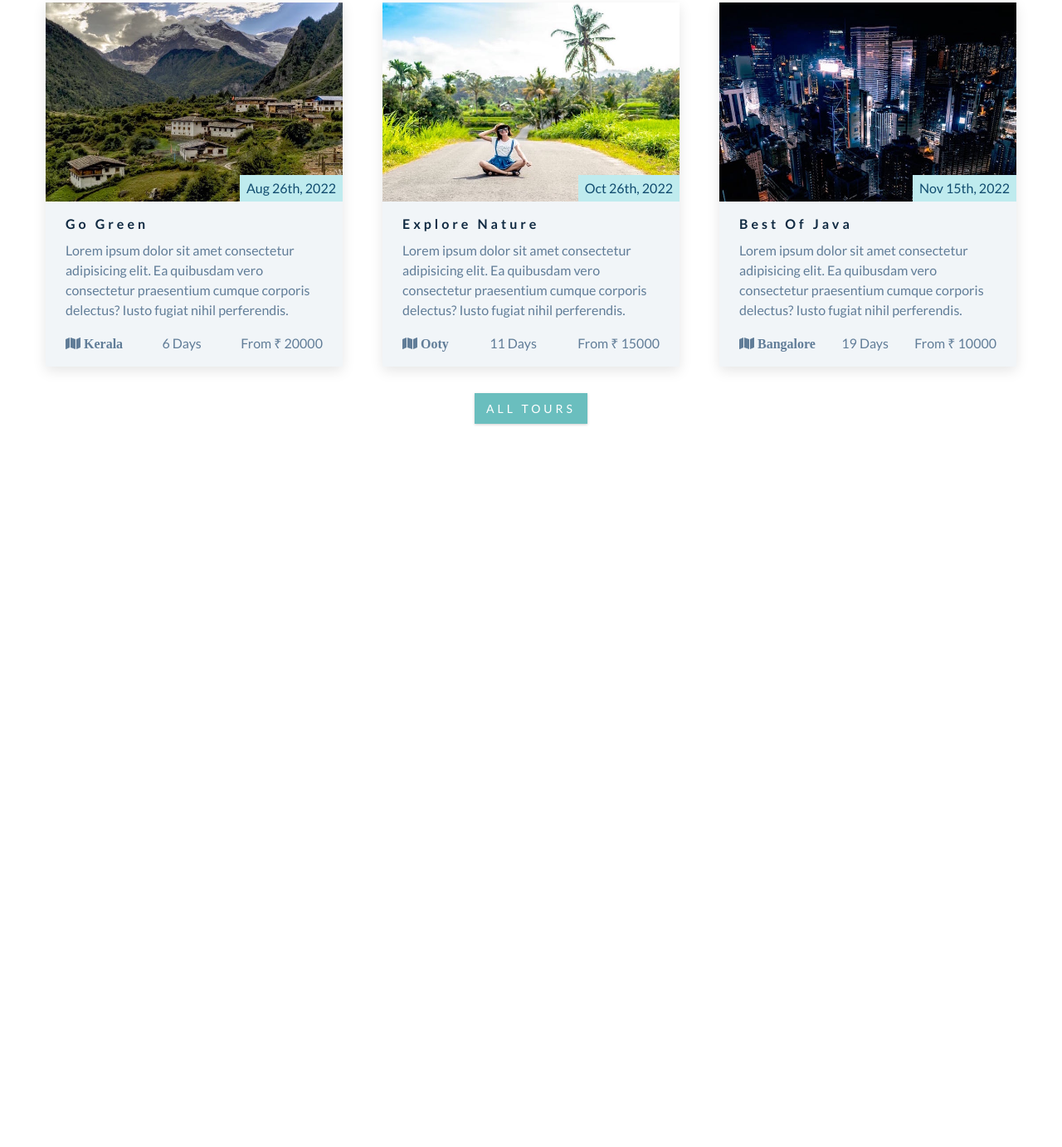
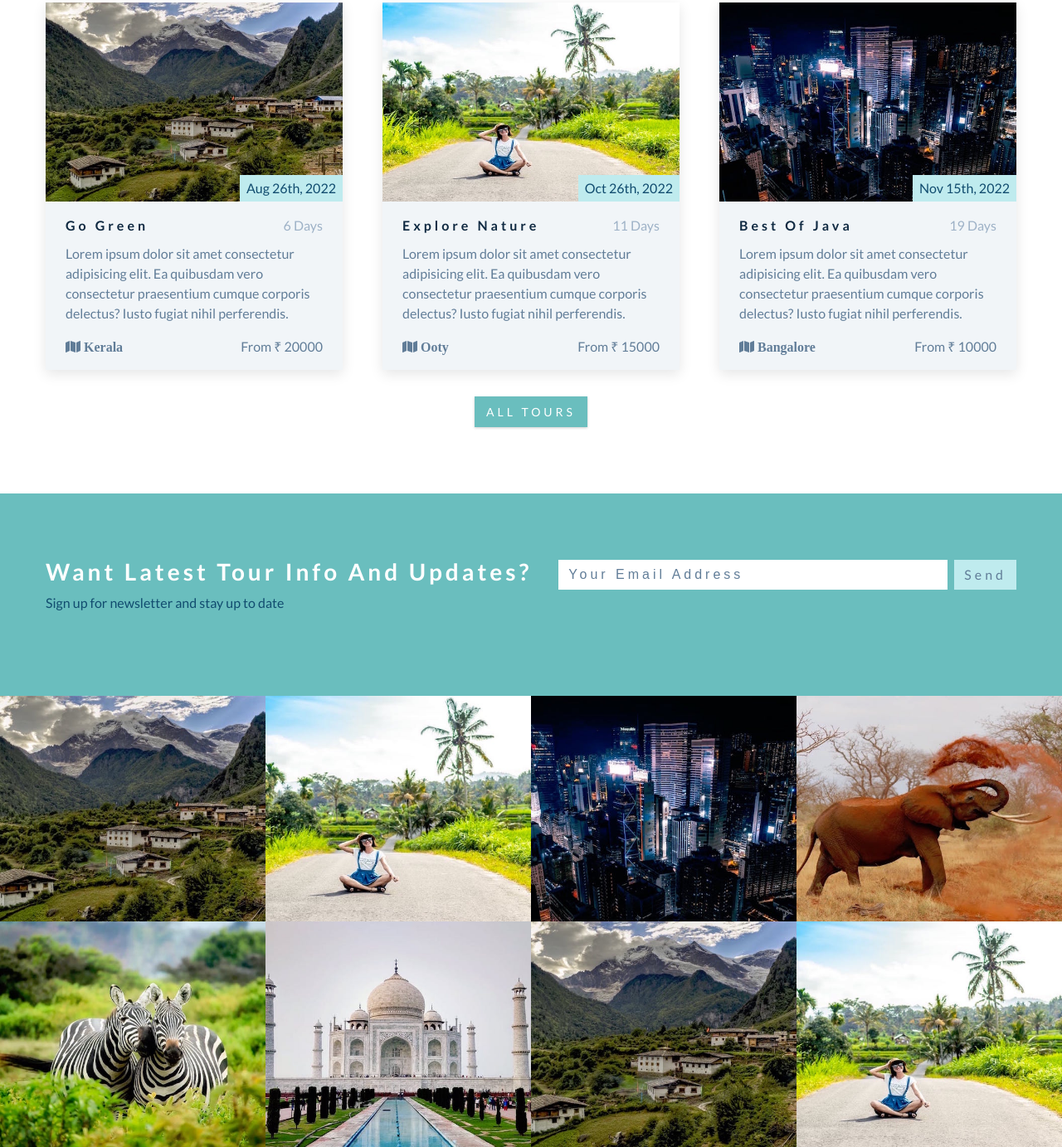
Before and after one commit to pvyas033/krishna-tour, a plain HTML site: page index.html in a window 1280 px wide. Shown: the part 2056-3439 px from the top of the page at 83% size. Before the commit the page ends 2647 px from the top, so only its background shows below. Drawn offline with Linux system fonts and the light colour scheme.

Commit message:
added gallery

```diff
--- a/css/styles.css
+++ b/css/styles.css
@@ -173,7 +173,7 @@ p {
   max-width: 1170px;
 }
 
-@media screen and (min-width:992px) {
+@media screen and (min-width: 992px) {
   .section-center {
     width: 95vw;
   }
@@ -383,6 +383,22 @@ Featured Tours
   padding: 1.2rem 1.5rem;
 }
 
+.tour-title {
+  display: flex;
+  justify-content: space-between;
+  flex-wrap: wrap;
+}
+
+.tour-title p,
+.tour-title h4 {
+  margin-bottom: 0.75rem;
+  line-height: 1.25;
+}
+
+.tour-title p {
+  color: var(--clr-grey-7);
+}
+
 .tour-footer {
   display: flex;
   justify-content: space-between;
@@ -422,6 +438,71 @@ Featured Tours
 Contact
 ===============
 */
+.contact {
+  background: var(--clr-primary-5);
+}
+
+.contact-title {
+  color: var(--clr-white);
+}
+
+.contact-title p {
+  color: var(--clr-primary-1);
+}
+
+.contact-form {
+  display: flex;
+  max-width: 28rem;
+}
+
+.form-control {
+  flex: 1 1 auto;
+  color: var(--clr-grey-5);
+}
+
+.form-control,
+.btn-send {
+  padding: 0.375rem 0.75rem;
+  font-size: 1rem;
+  line-height: 1.5;
+  font-weight: 300;
+  letter-spacing: var(--spacing);
+  background: var(--clr-white);
+  text-transform: capitalize;
+  border: transparent;
+}
+
+.form-control::placeholder {
+  color: inherit;
+}
+
+.btn-send {
+  font-family: var(--ff-primary);
+  margin-left: 0.5rem;
+  background: var(--clr-primary-8);
+  color: var(--clr-grey-5);
+  transition: var(--transition);
+}
+
+.btn-send:hover {
+  background: var(--clr-primary-5);
+  color: var(--clr-white);
+  cursor: pointer;
+}
+
+@media screen and (min-width: 992px) {
+  .contact-center {
+    display: flex;
+    flex-wrap: wrap;
+    justify-content: space-between;
+  }
+  .contact-form {
+    align-items: flex-start;
+    flex: 1 1 auto;
+    max-width: 100%;
+    padding-left: 2rem;
+  }
+}
 
 /*
 ===============
@@ -429,8 +510,54 @@ Gallery
 ===============
 */
 
+.gallery-img-container {
+  position: relative;
+  background: var(--clr-primary-5);
+}
+
+.gallery-icon {
+  position: absolute;
+  top: 50%;
+  left: 50%;
+  font-size: 2rem;
+  transform: translate(-50%, -50%);
+  color: var(--clr-white);
+  opacity: 0;
+  cursor: pointer;
+  transition: var(--transition);
+}
+
+.gallery-img {
+  height: 17rem;
+  object-fit: cover;
+  transition: var(--transition);
+}
+
+.gallery-img-container:hover .gallery-img {
+  opacity: 0.5;
+}
+
+.gallery-img-container:hover .gallery-icon {
+  opacity: 1;
+}
+
+@media screen and (min-width: 768px) {
+  .gallery-center {
+    display: flex;
+    flex-wrap: wrap;
+  }
+  .gallery-img-container {
+    flex: 0 0 50%;
+  }
+}
+
+@media screen and (min-width: 992px) {
+  .gallery-img-container {
+    flex: 0 0 25%;
+  }
+}
 /*
 ===============
 Footer
 ===============
-*/
+*/ ;
--- a/index.html
+++ b/index.html
@@ -136,7 +136,10 @@
           </div>
         <!-- tour info begin -->
         <div class="tour-info">
-          <h4>Go Green</h4>
+          <div class="tour-title">
+            <h4>Go Green</h4>
+            <p>6 Days</p>
+          </div>
           <p>
             Lorem ipsum dolor sit amet consectetur adipisicing elit. Ea
             quibusdam vero consectetur praesentium cumque corporis delectus?
@@ -148,7 +151,6 @@
                 <i class="fas fa-map"> Kerala </i>
               </span>
             </p>
-            <p>6 Days</p>
             <p>From &#8377 20000</p>
           </div>
         </div>
@@ -163,7 +165,10 @@
           </div>
         <!-- tour info begin -->
         <div class="tour-info">
+          <div class="tour-title">
           <h4>Explore Nature</h4>
+          <p>11 Days</p>
+          </div>
           <p>
             Lorem ipsum dolor sit amet consectetur adipisicing elit. Ea
             quibusdam vero consectetur praesentium cumque corporis delectus?
@@ -175,7 +180,6 @@
                 <i class="fas fa-map"> Ooty </i>
               </span>
             </p>
-            <p>11 Days</p>
             <p>From &#8377 15000</p>
           </div>
         </div>
@@ -190,7 +194,9 @@
           </div>
         <!-- tour info begin -->
         <div class="tour-info">
+          <div class="tour-title">
           <h4>Best Of Java</h4>
+          <p>19 Days</p></div>
           <p>
             Lorem ipsum dolor sit amet consectetur adipisicing elit. Ea
             quibusdam vero consectetur praesentium cumque corporis delectus?
@@ -202,7 +208,6 @@
                 <i class="fas fa-map"> Bangalore </i>
               </span>
             </p>
-            <p>19 Days</p>
             <p>From &#8377 10000</p>
           </div>
         </div>
@@ -218,11 +223,91 @@
     <!-- end of featured tours -->
 
     <!-- contact -->
-
+    <section class="section contact" id="contact">
+      <div class="section-center contact-center">
+        <!--contact titke -->
+        <article class="contact-title">
+          <h3>want latest tour info and updates?</h3>
+          <p>Sign up for newsletter and stay up to date</p>
+        </article>
+        <!-- contact form-->
+        <form class="contact-form">
+          <input type="email" name="email" class="form-control" placeholder="your email address"/>
+          <button type="submit" class="btn-send">send</button>
+        </form>
+      </div>
+    </section>
     <!-- end of contact -->
 
     <!-- gallery  -->
-
+    <section id="gallery">
+      <div class="gallery-center">
+        <!-- single item begin-->
+        <article class="gallery-img-container">
+          <img src="./images/tour-1.jpeg" class="gallery-img" alt="">
+          <a href="#" class="gallery-icon">
+            <i class="fas fa-search"></i>
+          </a>
+        </article>
+        <!-- single item end-->
+        <!-- single item begin-->
+        <article class="gallery-img-container">
+          <img src="./images/tour-2.jpeg" class="gallery-img" alt="">
+          <a href="#" class="gallery-icon">
+            <i class="fas fa-search"></i>
+          </a>
+        </article>
+        <!-- single item end-->
+        <!-- single item begin-->
+        <article class="gallery-img-container">
+          <img src="./images/tour-3.jpeg" class="gallery-img" alt="">
+          <a href="#" class="gallery-icon">
+            <i class="fas fa-search"></i>
+          </a>
+        </article>
+        <!-- single item end-->
+        <!-- single item begin-->
+        <article class="gallery-img-container">
+          <img src="./images/tour-4.jpeg" class="gallery-img" alt="">
+          <a href="#" class="gallery-icon">
+            <i class="fas fa-search"></i>
+          </a>
+        </article>
+        <!-- single item end-->
+        <!-- single item begin-->
+        <article class="gallery-img-container">
+          <img src="./images/tour-5.jpeg" class="gallery-img" alt="">
+          <a href="#" class="gallery-icon">
+            <i class="fas fa-search"></i>
+          </a>
+        </article>
+        <!-- single item end-->
+        <!-- single item begin-->
+        <article class="gallery-img-container">
+          <img src="./images/tour-6.jpeg" class="gallery-img" alt="">
+          <a href="#" class="gallery-icon">
+            <i class="fas fa-search"></i>
+          </a>
+        </article>
+        <!-- single item end-->
+        <!-- single item begin-->
+        <article class="gallery-img-container">
+          <img src="./images/tour-1.jpeg" class="gallery-img" alt="">
+          <a href="#" class="gallery-icon">
+            <i class="fas fa-search"></i>
+          </a>
+        </article>
+        <!-- single item end-->
+        <!-- single item begin-->
+        <article class="gallery-img-container">
+          <img src="./images/tour-2.jpeg" class="gallery-img" alt="">
+          <a href="#" class="gallery-icon">
+            <i class="fas fa-search"></i>
+          </a>
+        </article>
+        <!-- single item end-->
+      </div>
+    </section>
     <!-- end of gallery  -->
 
     <!-- footer -->
```
